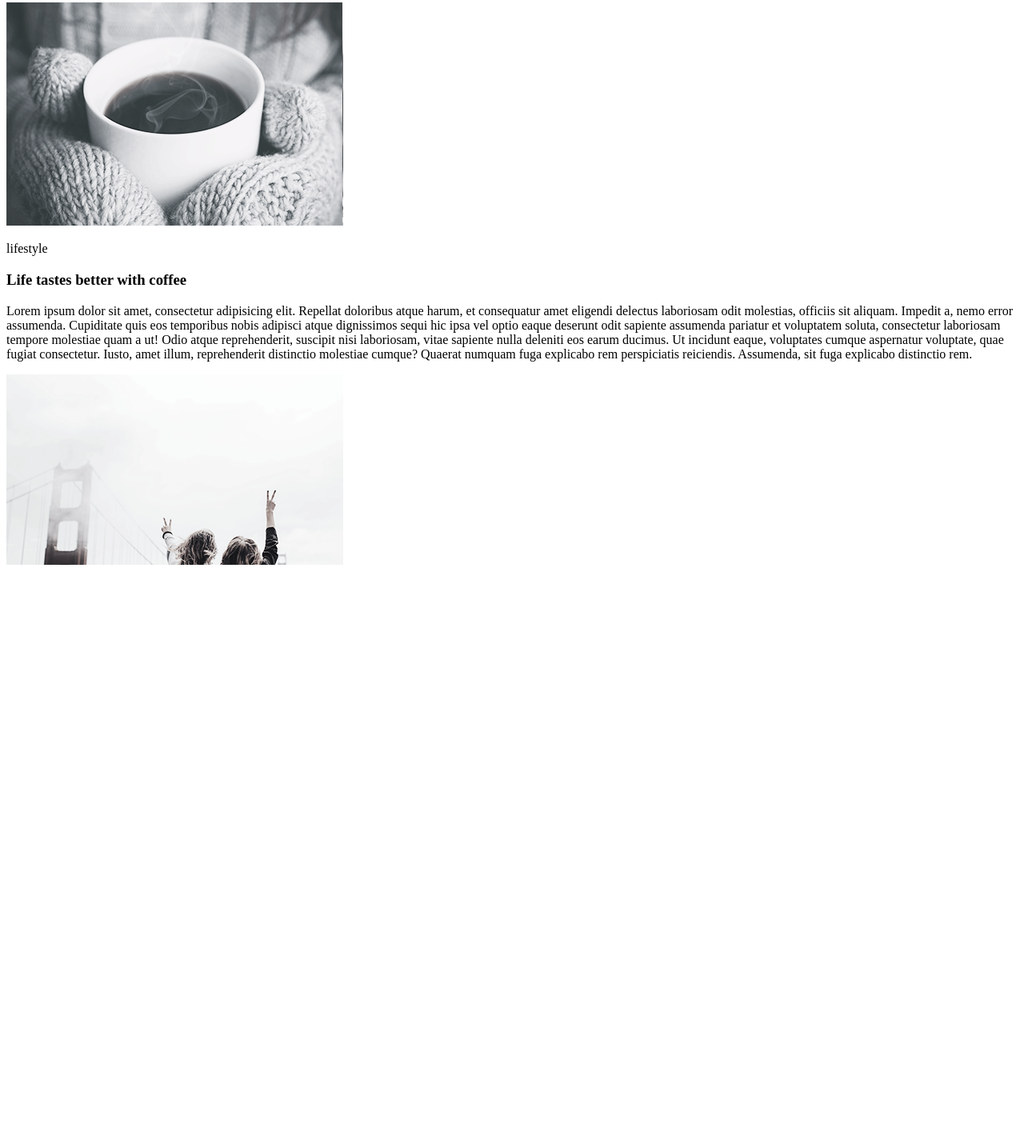
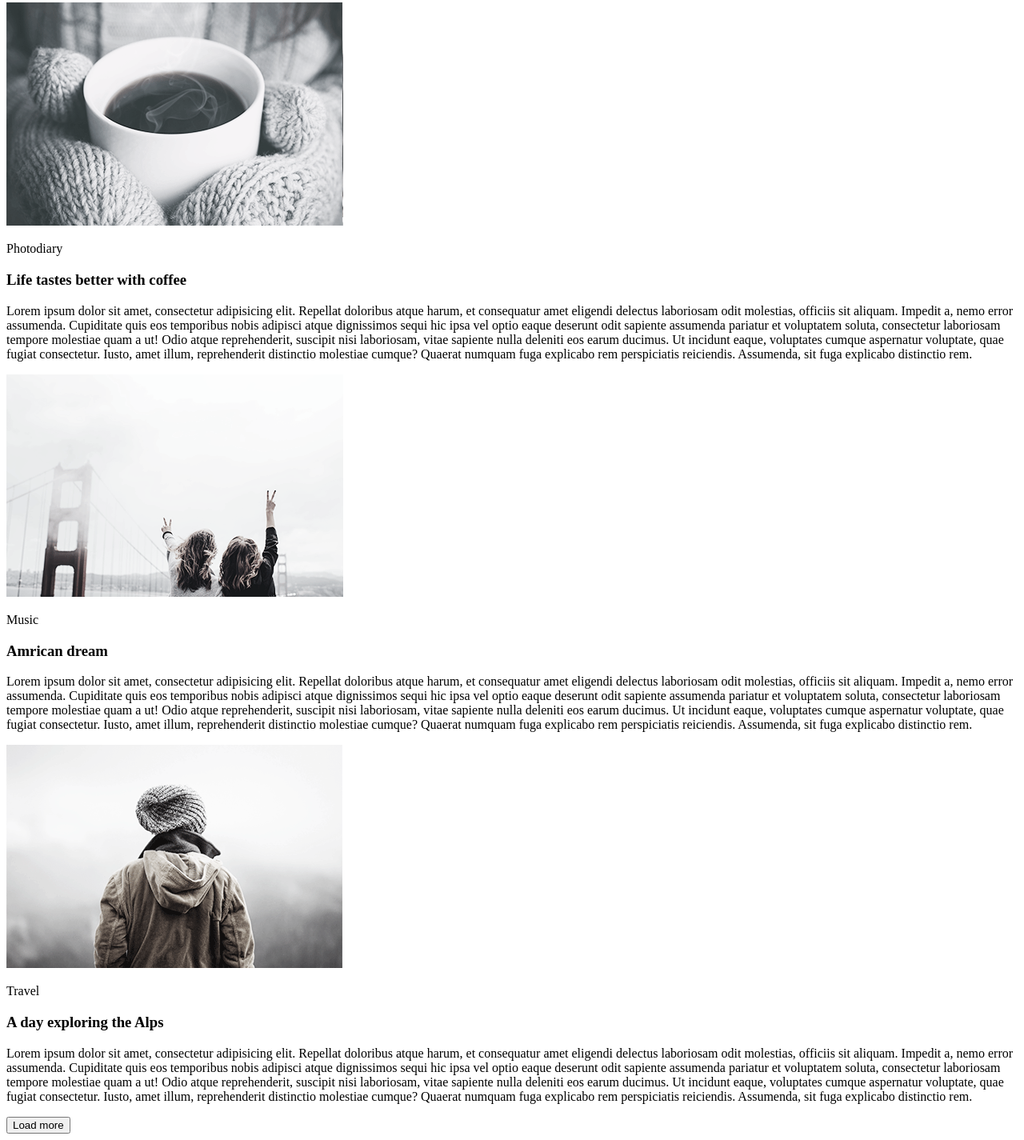
Before and after one commit to KurganovaT/goit-fe-course, a plain HTML site: page html-css/module-01-02/index.html in a window 1280 px wide. Shown: the part 565-1990 px from the top of the page at 80% size. Drawn offline with Linux system fonts and the light colour scheme.

Commit message:
Final bugs fixed

```diff
--- a/html-css/module-01-02/index.html
+++ b/html-css/module-01-02/index.html
@@ -3,55 +3,38 @@
 <head>
 	<meta charset="UTF-8">
 	<title>Home Work 1-2</title>
-	<style>
-		figure {
-			margin-left: 0px;
-		}
-
-		/*img {
-			padding-bottom: 20px;
-		}*/
-	</style>
 </head>
 <body>
 	<header>
 		<ul>
-			<li><a href="#">lifeslyle</a></li>
-			<li><a href="#">photodiary</a></li>
-			<li><a href="#">music</a></li>
-			<li><a href="#">travel</a></li>
+			<li><a href="#lifeslyle">lifeslyle</a></li>
+			<li><a href="#photodiary">photodiary</a></li>
+			<li><a href="#music">music</a></li>
+			<li><a href="#travel">travel</a></li>
 		</ul>
 	</header>
 	<main>
 		<div>
-			<figure>
-				<img src="img/music_fest.gif" alt="">
-				<p>Lifestyle</p>
-			</figure>
+			<img src="img/music_fest.gif" alt="">
+			<p><a id="lifeslyle">Lifestyle</a></p>
 			<h3>More than just a music festival</h3>
 			<p>Lorem ipsum dolor sit amet, consectetur adipisicing elit. Repellat doloribus atque harum, et consequatur amet eligendi delectus laboriosam odit molestias, officiis sit aliquam. Impedit a, nemo error assumenda. Cupiditate quis eos temporibus nobis adipisci atque dignissimos sequi hic ipsa vel optio eaque deserunt odit sapiente assumenda pariatur et voluptatem soluta, consectetur laboriosam tempore molestiae quam a ut! Odio atque reprehenderit, suscipit nisi laboriosam, vitae sapiente nulla deleniti eos earum ducimus. Ut incidunt eaque, voluptates cumque aspernatur voluptate, quae fugiat consectetur. Iusto, amet illum, reprehenderit distinctio molestiae cumque? Quaerat numquam fuga explicabo rem perspiciatis reiciendis. Assumenda, sit fuga explicabo distinctio rem.</p>
 		</div>
 		<div>
-			<figure>
-				<img src="img/coffee.gif" alt="">
-				<p>lifestyle</p>
-			</figure>
+			<img src="img/coffee.gif" alt="">
+			<p><a id="photodiary">Photodiary</a></p>
 			<h3>Life tastes better with coffee</h3>
 			<p>Lorem ipsum dolor sit amet, consectetur adipisicing elit. Repellat doloribus atque harum, et consequatur amet eligendi delectus laboriosam odit molestias, officiis sit aliquam. Impedit a, nemo error assumenda. Cupiditate quis eos temporibus nobis adipisci atque dignissimos sequi hic ipsa vel optio eaque deserunt odit sapiente assumenda pariatur et voluptatem soluta, consectetur laboriosam tempore molestiae quam a ut! Odio atque reprehenderit, suscipit nisi laboriosam, vitae sapiente nulla deleniti eos earum ducimus. Ut incidunt eaque, voluptates cumque aspernatur voluptate, quae fugiat consectetur. Iusto, amet illum, reprehenderit distinctio molestiae cumque? Quaerat numquam fuga explicabo rem perspiciatis reiciendis. Assumenda, sit fuga explicabo distinctio rem.</p>
 		</div>
 		<div>
-			<figure>
-				<img src="img/dream.gif" alt="">
-				<p>photodiary</p>
-			</figure>
+			<img src="img/dream.gif" alt="">
+			<p><a id="music">Music</a></p>
 			<h3>Amrican dream</h3>
 			<p>Lorem ipsum dolor sit amet, consectetur adipisicing elit. Repellat doloribus atque harum, et consequatur amet eligendi delectus laboriosam odit molestias, officiis sit aliquam. Impedit a, nemo error assumenda. Cupiditate quis eos temporibus nobis adipisci atque dignissimos sequi hic ipsa vel optio eaque deserunt odit sapiente assumenda pariatur et voluptatem soluta, consectetur laboriosam tempore molestiae quam a ut! Odio atque reprehenderit, suscipit nisi laboriosam, vitae sapiente nulla deleniti eos earum ducimus. Ut incidunt eaque, voluptates cumque aspernatur voluptate, quae fugiat consectetur. Iusto, amet illum, reprehenderit distinctio molestiae cumque? Quaerat numquam fuga explicabo rem perspiciatis reiciendis. Assumenda, sit fuga explicabo distinctio rem.</p>
 		</div>
 		<div>
-			<figure>
-				<img src="img/explore.gif" alt="">
-				<p>photodiary</p>
-			</figure>
+			<img src="img/explore.gif" alt="">
+			<p><a id="travel">Travel</a></p>
 			<h3>A day exploring the Alps</h3>
 			<p>Lorem ipsum dolor sit amet, consectetur adipisicing elit. Repellat doloribus atque harum, et consequatur amet eligendi delectus laboriosam odit molestias, officiis sit aliquam. Impedit a, nemo error assumenda. Cupiditate quis eos temporibus nobis adipisci atque dignissimos sequi hic ipsa vel optio eaque deserunt odit sapiente assumenda pariatur et voluptatem soluta, consectetur laboriosam tempore molestiae quam a ut! Odio atque reprehenderit, suscipit nisi laboriosam, vitae sapiente nulla deleniti eos earum ducimus. Ut incidunt eaque, voluptates cumque aspernatur voluptate, quae fugiat consectetur. Iusto, amet illum, reprehenderit distinctio molestiae cumque? Quaerat numquam fuga explicabo rem perspiciatis reiciendis. Assumenda, sit fuga explicabo distinctio rem.</p>
 		</div>
```
